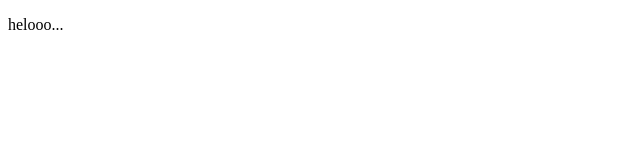
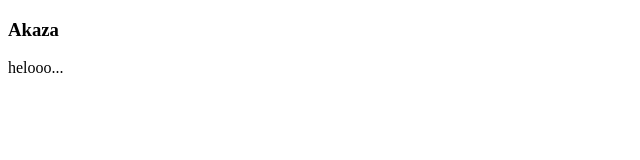
Before and after one commit to NurMufaccer/2_akaza, a plain HTML site: page index.html in a window 1280 px wide. Shown: the whole page, without its empty margins (0-640 px from the left). Drawn offline with Linux system fonts and the light colour scheme.

Commit message:
akash vora tara

```diff
--- a/index.html
+++ b/index.html
@@ -7,6 +7,7 @@
 </head>
 <body>
     <div>
+        <h3>Akaza</h3>
         <p>helooo...</p>
     </div>
 </body>
```
